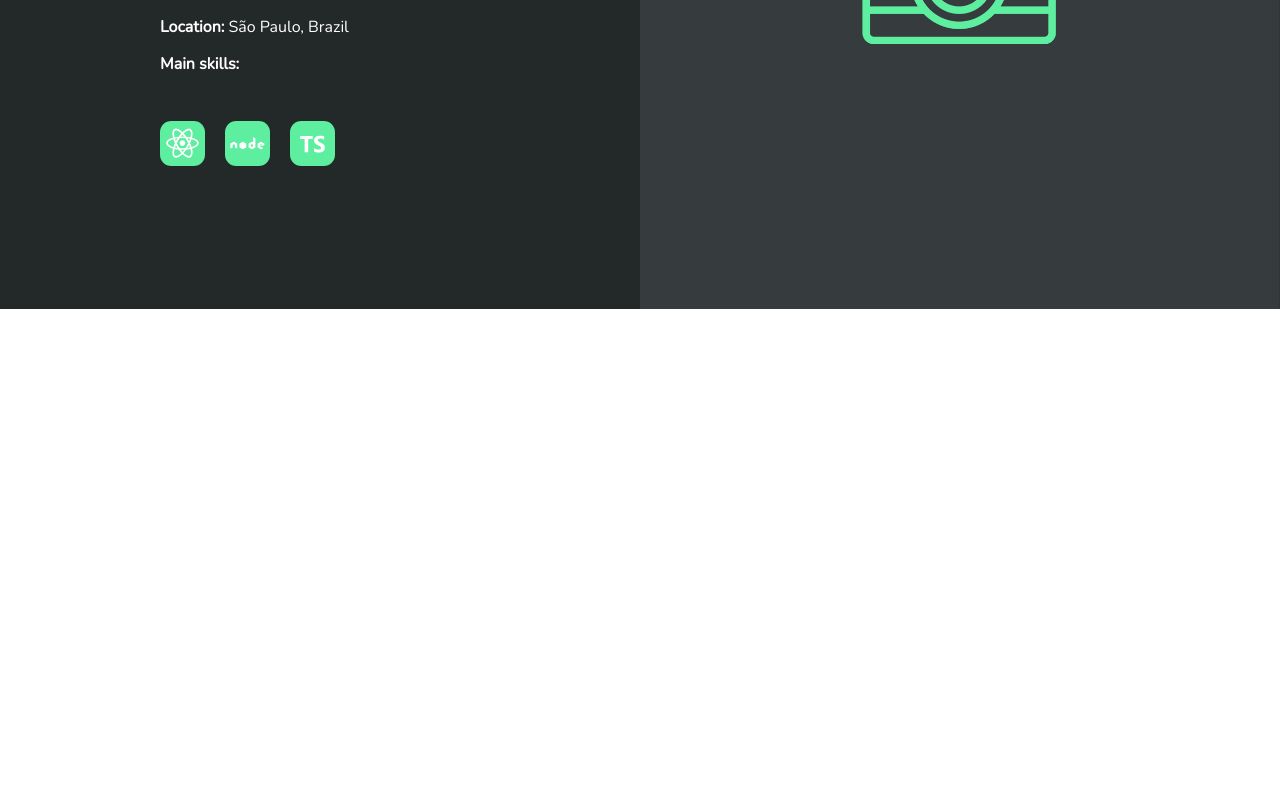
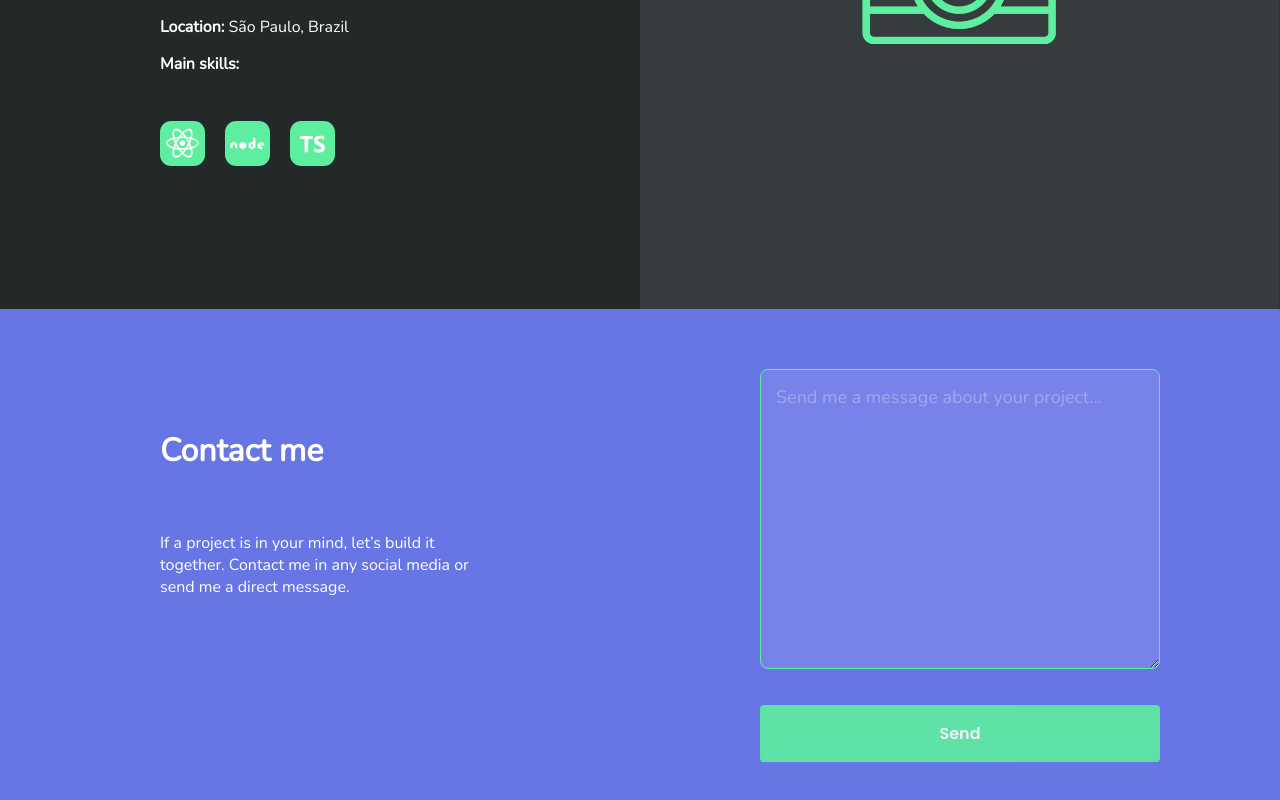
Before and after one commit to vinisaveg/portfolio, a React (Create React App) app: page / in a window 1280 px wide. Shown: the part 2619-3419 px from the top of the page. Before the commit the page ends 2928 px from the top, so only its background shows below. Built offline with nearby package versions, Linux system fonts and the light colour scheme.

Commit message:
contact component :tada:

```diff
--- a/src/App.tsx
+++ b/src/App.tsx
@@ -12,6 +12,7 @@ import Projects from './components/Projects/Projects.component';
 import Workflow from './components/Workflow/Workflow.component';
 import MyWork from './components/MyWork/MyWork.component';
 import About from './components/About/About.component';
+import Contact from './components/Contact/Contact.component';
 
 const App: FunctionComponent = () => {
     return (
@@ -36,6 +37,8 @@ const App: FunctionComponent = () => {
                     <MyWork />
 
                     <About />
+
+                    <Contact />
                 </Wrapper>
             </ThemeProvider>
         </>
--- /dev/null
+++ b/src/components/Contact/Contact.component.tsx
@@ -0,0 +1,104 @@
+import React, { FunctionComponent, useState } from 'react';
+
+import { Text } from '../../styles/shared/Text';
+import { Title } from '../../styles/shared/Title';
+import { Button } from '../../styles/shared/Button';
+
+import { ContactText, ContactWrapper, ContactMessage, MessageInput } from './styles';
+import { Wrapper } from '../../styles/shared/Wrapper';
+
+const Contact: FunctionComponent = () => {
+    const [message, setMessage] = useState('');
+
+    const handleMessage = () => {
+        if (message === '') {
+            return;
+        }
+
+        const whatsappURL: string = `https://wa.me/${process.env.REACT_APP_PHONE_NUMBER}/?text=${message}`;
+        window.location.href = whatsappURL;
+    };
+
+    return (
+        <Wrapper
+            width="100%"
+            height="100%"
+            alignItems="center"
+            justifyContent="center"
+            flexDirection="column"
+            backgroundColor="#6875E5"
+        >
+            <ContactWrapper
+                width="100%"
+                maxWidth="1600px"
+                height="100%"
+                alignItems="flex-start"
+                justifyContent="center"
+                flexDirection="row"
+                backgroundColor="transparent"
+            >
+                <ContactText
+                    width="50%"
+                    height="100%"
+                    flexDirection="column"
+                    alignItems="left"
+                    justifyContent="center"
+                    padding={['60px', '160px']}
+                >
+                    <Title color="white" margin={['60px', '0px']}>
+                        Contact me
+                    </Title>
+
+                    <Text
+                        color="white"
+                        fontFamily="primary"
+                        fontSize="small"
+                        fontWeight={500}
+                        maxWidth={350}
+                    >
+                        If a project is in your mind, let’s build it together.
+                        Contact me in any social media or send me a direct message.
+                    </Text>
+                </ContactText>
+
+                <ContactMessage
+                    width="50%"
+                    height="100%"
+                    flexDirection="column"
+                    alignItems="center"
+                    justifyContent="center"
+                    padding={['60px', '0px']}
+                >
+                    <Wrapper
+                        width="100%"
+                        maxWidth="400px"
+                        height="100%"
+                        alignItems="center"
+                        justifyContent="center"
+                        flexDirection="column"
+                        backgroundColor="transparent"
+                    >
+                        <MessageInput
+                            value={message}
+                            onChange={(event) => setMessage(event.target.value)}
+                            placeholder="Send me a message about your project..."
+                        />
+
+                        <Button
+                            style={{ width: '100%' }}
+                            buttonType="secondary"
+                            padding={['16px', '24px']}
+                            margin={['36px', '0px']}
+                            target="_blank"
+                            onClick={handleMessage}
+                        >
+                            Send
+                        </Button>
+                    </Wrapper>
+                </ContactMessage>
+            </ContactWrapper>
+        </Wrapper>
+    );
+};
+
+export default Contact;
--- /dev/null
+++ b/src/components/Contact/styles.ts
@@ -0,0 +1,70 @@
+import styled from 'styled-components';
+
+import { Wrapper } from '../../styles/shared/Wrapper';
+
+export const ContactWrapper = styled(Wrapper)`
+    @media screen and (max-width: 1000px) {
+        flex-direction: column;
+    }
+`;
+
+export const ContactText = styled(Wrapper)`
+    background-color: transparent;
+    @media screen and (max-width: 1000px) {
+        width: 100%;
+        align-items: center;
+        text-align: center;
+        padding: 60px 30px;
+    }
+`;
+
+export const ContactMessage = styled(Wrapper)`
+    background-color: transparent;
+    @media screen and (max-width: 1000px) {
+        width: 100%;
+    }
+
+    @media screen and (max-width: 500px) {
+        padding: 0px 20px;
+    }
+`;
+
+export const MessageInput = styled.textarea`
+    border: ${(props) => `1px solid ${props.theme.colors.secondary}`};
+    font-family: ${(props) => props.theme.fonts.primary};
+    font-size: ${(props) => props.theme.textSize.medium + 'px'};
+    width: 100%;
+    min-width: 300px;
+    max-width: 400px;
+    height: 300px;
+    max-height: 400px;
+    min-height: 300px;
+    margin: 0px;
+    padding: 15px;
+    border-radius: 8px;
+    background-color: rgba(255, 255, 255, 0.1);
+    color: white;
+    outline: none;
+
+    &&::placeholder {
+        color: rgba(255, 255, 255, 0.3);
+        cursor: pointer;
+    }
+
+    &&::-webkit-scrollbar {
+        width: 10px;
+        border-radius: 50%;
+    }
+
+    &&::-webkit-scrollbar-track {
+        background: #5cca8d;
+    }
+
+    &&::-webkit-scrollbar-thumb {
+        background: #232829;
+    }
+
+    ::-webkit-scrollbar-thumb:hover {
+        background: #232829;
+    }
+`;
--- a/src/styles/shared/Button.ts
+++ b/src/styles/shared/Button.ts
@@ -7,16 +7,18 @@ interface ButtonProps {
     buttonType: 'primary' | 'secondary';
 }
 
-export const Button = styled(motion.button)<ButtonProps>`
+export const Button = styled(motion.a)<ButtonProps>`
     padding: ${(props) => props.padding?.join(' ')};
     margin: ${(props) => props.margin?.join(' ')};
     background-color: ${(props) => props.theme.colors[props.buttonType]};
     color: ${(props) => props.theme.colors.text.white};
     font-family: ${(props) => props.theme.fonts.secondary};
     font-size: ${(props) => props.theme.textSize.small + 'px'};
+    text-align: center;
     border-radius: 4px;
     outline: none;
     border: none;
+    text-decoration: none;
     transition: opacity 150ms ease;
     opacity: 0.9;
     cursor: pointer;
```
Also changed, not shown: 1 other file (tests, documents, lock files or other folders).
